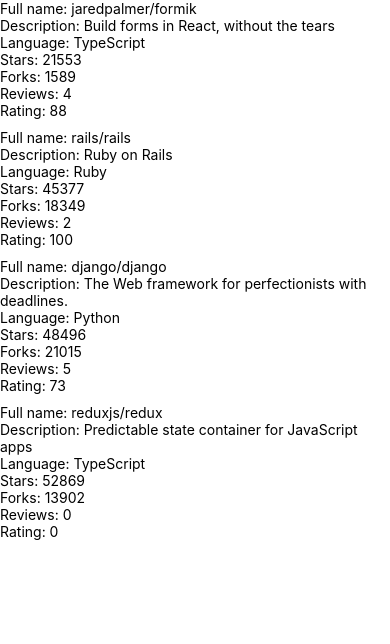
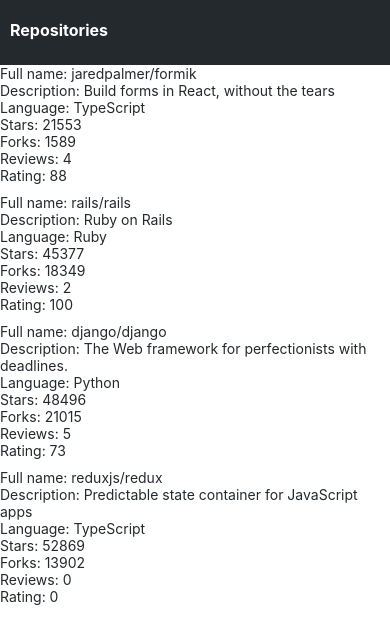
Before and after one commit to laurpe/rate-repository-app, a React Native app: screen / in a window 390 px wide. Shown: the top 644 px of the page. Built offline with nearby package versions, Linux system fonts and the light colour scheme.

Commit message:
exercise 10.4

```diff
--- /dev/null
+++ b/src/components/AppBar.jsx
@@ -0,0 +1,25 @@
+import React from 'react';
+import { View, StyleSheet, Pressable } from 'react-native';
+import Constants from 'expo-constants';
+import AppBarTab from './AppBarTab';
+import theme from '../theme';
+
+const styles = StyleSheet.create({
+    container: {
+        paddingTop: Constants.statusBarHeight,
+        paddingBottom: 20,
+        backgroundColor: theme.colors.appBarBackground
+    }
+});
+
+const AppBar = () => {
+    return (
+        <View style={styles.container}>
+            <Pressable>
+                <AppBarTab title="Repositories" />
+            </Pressable>
+        </View>
+    );
+};
+
+export default AppBar;
--- /dev/null
+++ b/src/components/AppBarTab.jsx
@@ -0,0 +1,25 @@
+import React from 'react';
+import { View, StyleSheet, Pressable } from 'react-native';
+import Text from './Text';
+
+const styles = StyleSheet.create({
+    container: {
+        paddingTop: 20,
+        paddingBottom: 5,
+        paddingLeft: 10
+    }
+});
+
+const AppBarTab = ({ title }) => {
+    return (
+        <View style={styles.container}>
+            <Pressable>
+                <Text fontSize="subheading" fontWeight="bold" color="heading">
+                    {title}
+                </Text>
+            </Pressable>
+        </View>
+    );
+};
+
+export default AppBarTab;
--- a/src/components/Main.jsx
+++ b/src/components/Main.jsx
@@ -1,11 +1,10 @@
 import React from 'react';
-import Constants from 'expo-constants';
 import { StyleSheet, View } from 'react-native';
 import RepositoryList from './RepositoryList';
+import AppBar from './AppBar';
 
 const styles = StyleSheet.create({
     container: {
-        marginTop: Constants.statusBarHeight,
         flexGrow: 1,
         flexShrink: 1,
     },
@@ -14,6 +13,7 @@
 const Main = () => {
     return (
         <View style={styles.container}>
+            <AppBar />
             <RepositoryList />
         </View>
     );
--- a/src/components/RepositoryItem.jsx
+++ b/src/components/RepositoryItem.jsx
@@ -1,5 +1,6 @@
 import React from 'react';
-import { Text, View } from 'react-native';
+import { View } from 'react-native';
+import Text from './Text';
 
 
 const RepositoryItem = ({ item }) => {
--- /dev/null
+++ b/src/components/Text.jsx
@@ -0,0 +1,44 @@
+import React from 'react';
+import { Text as NativeText, StyleSheet } from 'react-native';
+
+import theme from '../theme';
+
+const styles = StyleSheet.create({
+    text: {
+        color: theme.colors.textPrimary,
+        fontSize: theme.fontSizes.body,
+        fontFamily: theme.fonts.main,
+        fontWeight: theme.fontWeights.normal,
+    },
+    colorTextSecondary: {
+        color: theme.colors.textSecondary,
+    },
+    colorPrimary: {
+        color: theme.colors.primary,
+    },
+    colorTextHeading: {
+        color: theme.colors.textHeading,
+    },
+    fontSizeSubheading: {
+        fontSize: theme.fontSizes.subheading,
+    },
+    fontWeightBold: {
+        fontWeight: theme.fontWeights.bold,
+    },
+});
+
+const Text = ({ color, fontSize, fontWeight, style, ...props }) => {
+    const textStyle = [
+        styles.text,
+        color === 'textSecondary' && styles.colorTextSecondary,
+        color === 'primary' && styles.colorPrimary,
+        color === 'heading' && styles.colorTextHeading,
+        fontSize === 'subheading' && styles.fontSizeSubheading,
+        fontWeight === 'bold' && styles.fontWeightBold,
+        style,
+    ];
+
+    return <NativeText style={textStyle} {...props} />;
+};
+
+export default Text;
--- /dev/null
+++ b/src/theme.js
@@ -0,0 +1,22 @@
+const theme = {
+    colors: {
+        textPrimary: '#24292e',
+        textSecondary: '#586069',
+        primary: '#0366d6',
+        textHeading: '#FFFFFF',
+        appBarBackground: '#24292e'
+    },
+    fontSizes: {
+        body: 14,
+        subheading: 16,
+    },
+    fonts: {
+        main: 'System',
+    },
+    fontWeights: {
+        normal: '400',
+        bold: '700',
+    },
+};
+
+export default theme;
```
